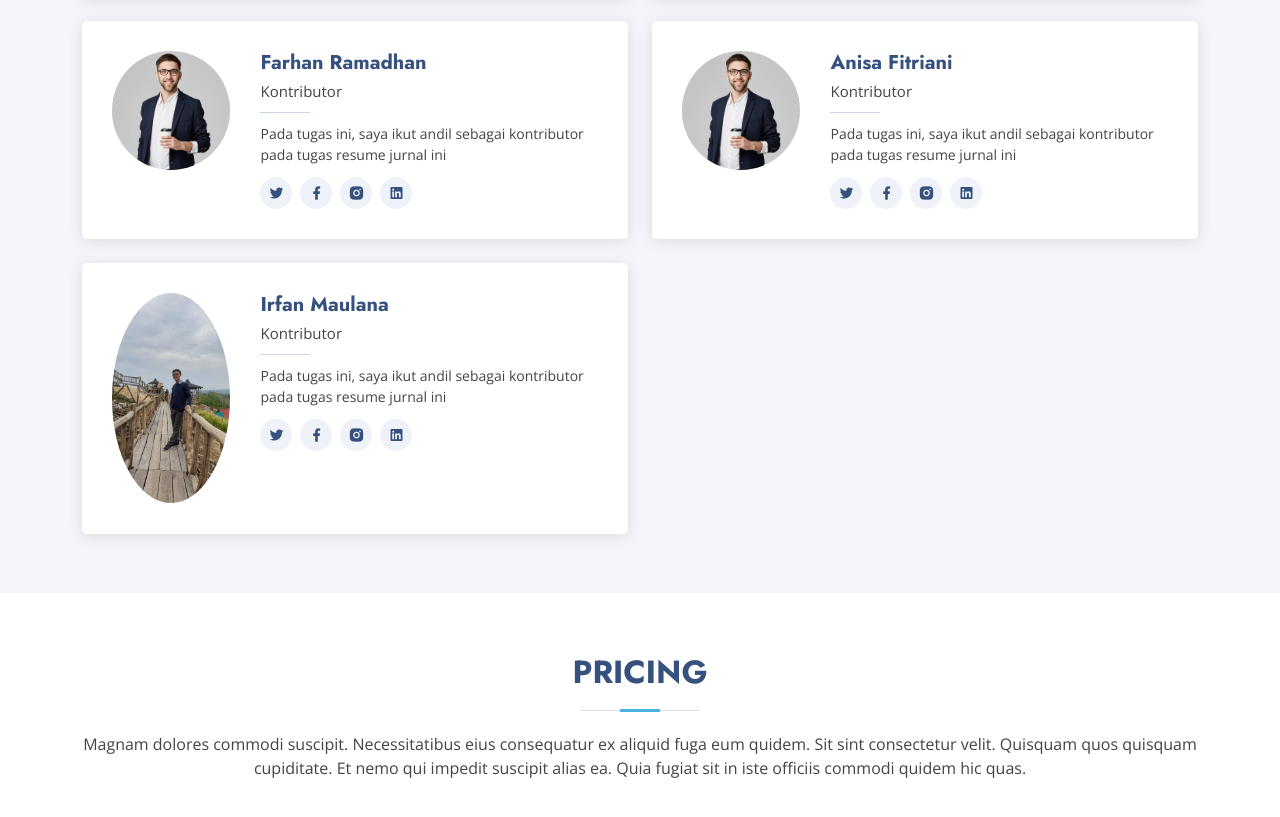
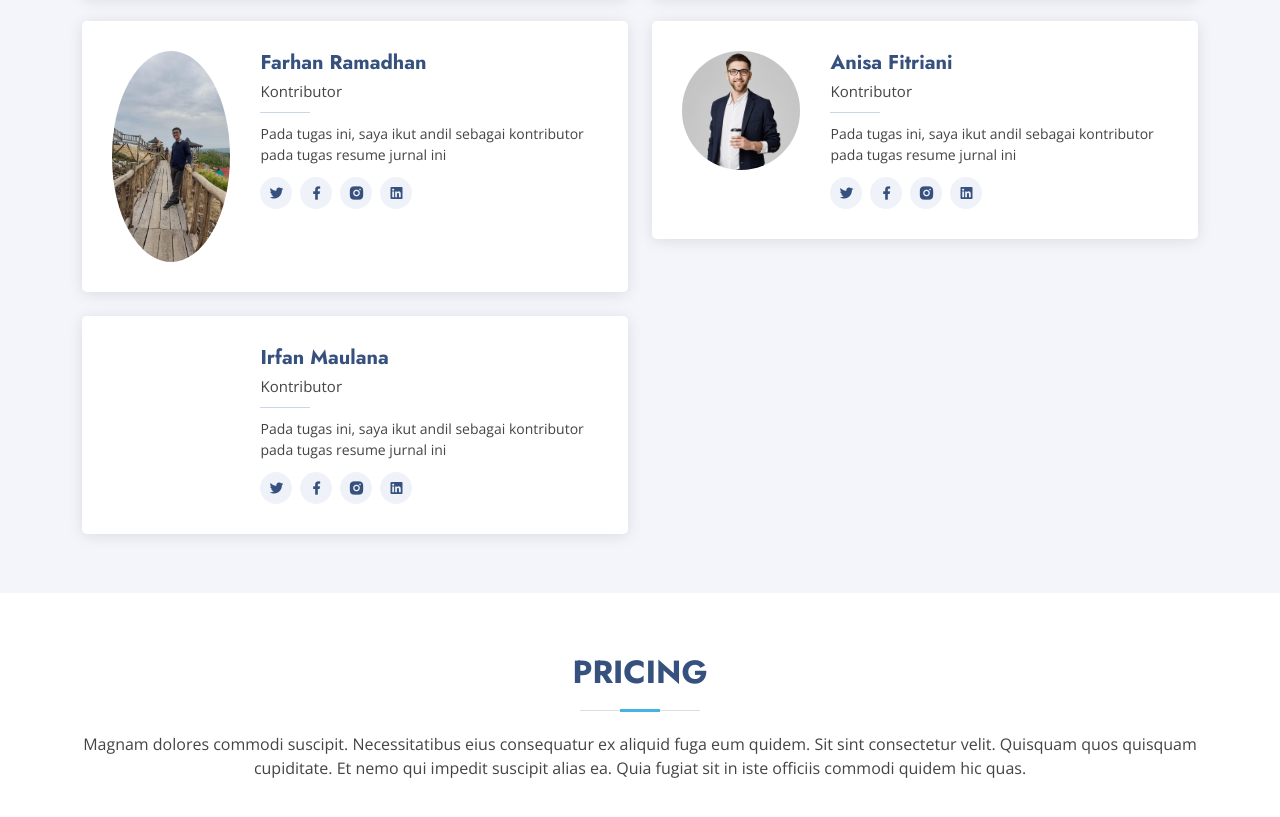
Before and after one commit to kelas177B/beruangmalam, a plain HTML site: page index.html in a window 1280 px wide. Shown: the part 3936-4753 px from the top of the page. Drawn offline with nearby package versions, Linux system fonts and the light colour scheme.

Commit message:
Update index.html

```diff
--- a/index.html
+++ b/index.html
@@ -319,7 +319,7 @@
 
           <div class="col-lg-6 mt-4">
             <div class="member d-flex align-items-start" data-aos="zoom-in" data-aos-delay="300">
-              <div class="pic"><img src="assets/img/team/team-3.jpg" class="img-fluid" alt=""></div>
+              <div class="pic"><img src="assets/img/team/WhatsApp Image 2022-10-24 at 10.31.00.jpeg" class="img-fluid" alt=""></div>
               <div class="member-info">
                 <h4>Farhan Ramadhan</h4>
                 <span>Kontributor</span>
@@ -353,7 +353,7 @@
 
           <div class="col-lg-6 mt-4">
             <div class="member d-flex align-items-start" data-aos="zoom-in" data-aos-delay="400">
-              <div class="pic"><img src="assets/img/team/WhatsApp Image 2022-10-24 at 10.31.00.jpeg" class="img-fluid" alt=""></div>
+              <div class="pic"><img src="assets/img/team/team-4 class="img-fluid" alt=""></div>
               <div class="member-info">
                 <h4>Irfan Maulana</h4>
                 <span>Kontributor</span>
```
